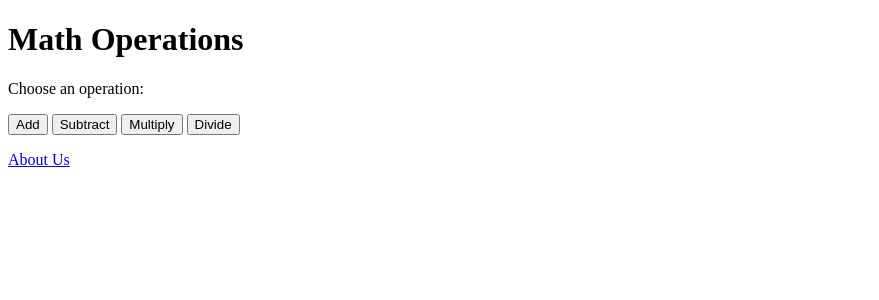
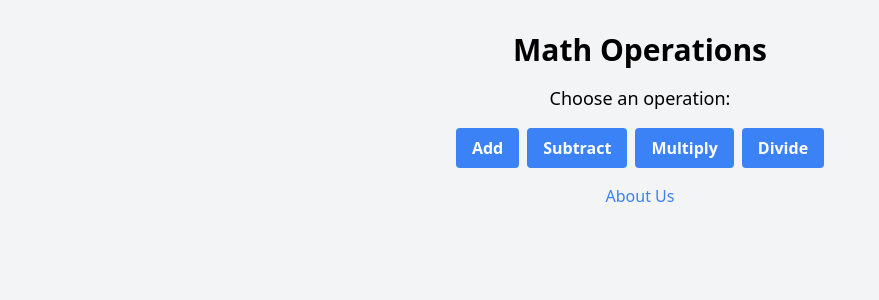
Before and after one commit to FCIM-ACS/Attestation-1, a Flask app: page / in a window 1280 px wide. Shown: the top 300 px of the page, without its empty margins (0-879 px from the left). Run offline with Flask 3, Linux system fonts and the light colour scheme.

Commit message:
added styling

```diff
--- a/templates/home.html
+++ b/templates/home.html
@@ -2,16 +2,20 @@
 <html>
 <head>
     <title>Math Operations</title>
+    <link href="https://cdn.jsdelivr.net/npm/tailwindcss@2.2.7/dist/tailwind.min.css" rel="stylesheet">
 </head>
-<body>
-    <h1>Math Operations</h1>
-    <p>Choose an operation:</p>
-    <button onclick="redirectTo('/add')">Add</button>
-    <button onclick="redirectTo('/subtract')">Subtract</button>
-    <button onclick="redirectTo('/multiply')">Multiply</button>
-    <button onclick="redirectTo('/divide')">Divide</button>
-
-    <p><a href="{{ url_for('about') }}">About Us</a></p>
+<body class="bg-gray-100 font-sans">
+    <div class="container mx-auto p-4 text-center">
+        <h1 class="text-3xl font-bold my-4">Math Operations</h1>
+        <p class="text-lg my-2">Choose an operation:</p>
+        <div class="flex justify-center space-x-2 my-4">
+            <button class="bg-blue-500 hover:bg-blue-700 text-white font-bold py-2 px-4 rounded" onclick="redirectTo('/add')">Add</button>
+            <button class="bg-blue-500 hover:bg-blue-700 text-white font-bold py-2 px-4 rounded" onclick="redirectTo('/subtract')">Subtract</button>
+            <button class="bg-blue-500 hover:bg-blue-700 text-white font-bold py-2 px-4 rounded" onclick="redirectTo('/multiply')">Multiply</button>
+            <button class="bg-blue-500 hover:bg-blue-700 text-white font-bold py-2 px-4 rounded" onclick="redirectTo('/divide')">Divide</button>
+        </div>
+        <p class="my-4"><a href="{{ url_for('about') }}" class="text-blue-500 hover:underline">About Us</a></p>
+    </div>
 
     <script>
         function redirectTo(endpoint) {
```
Also changed, not shown: templates/about.html (+15 -7 lines).
